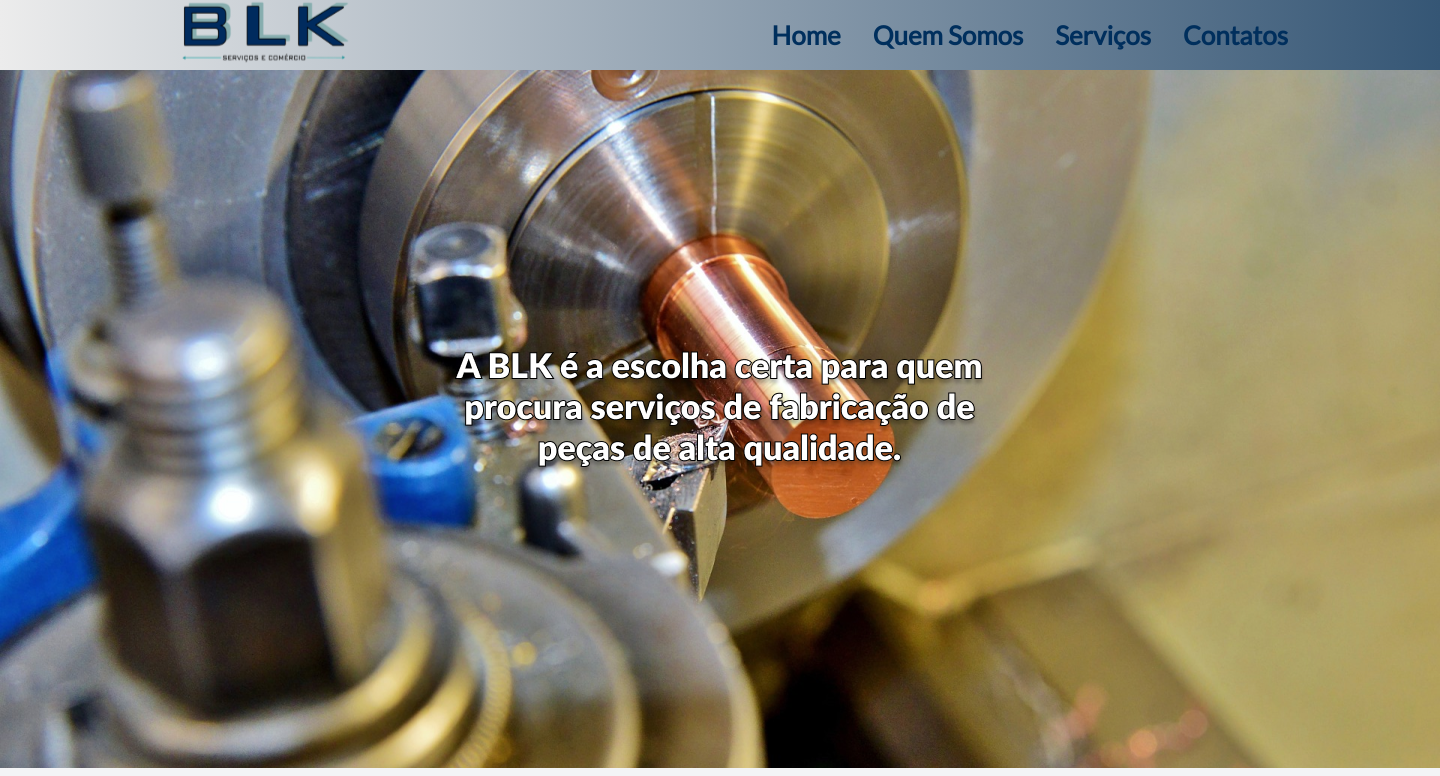
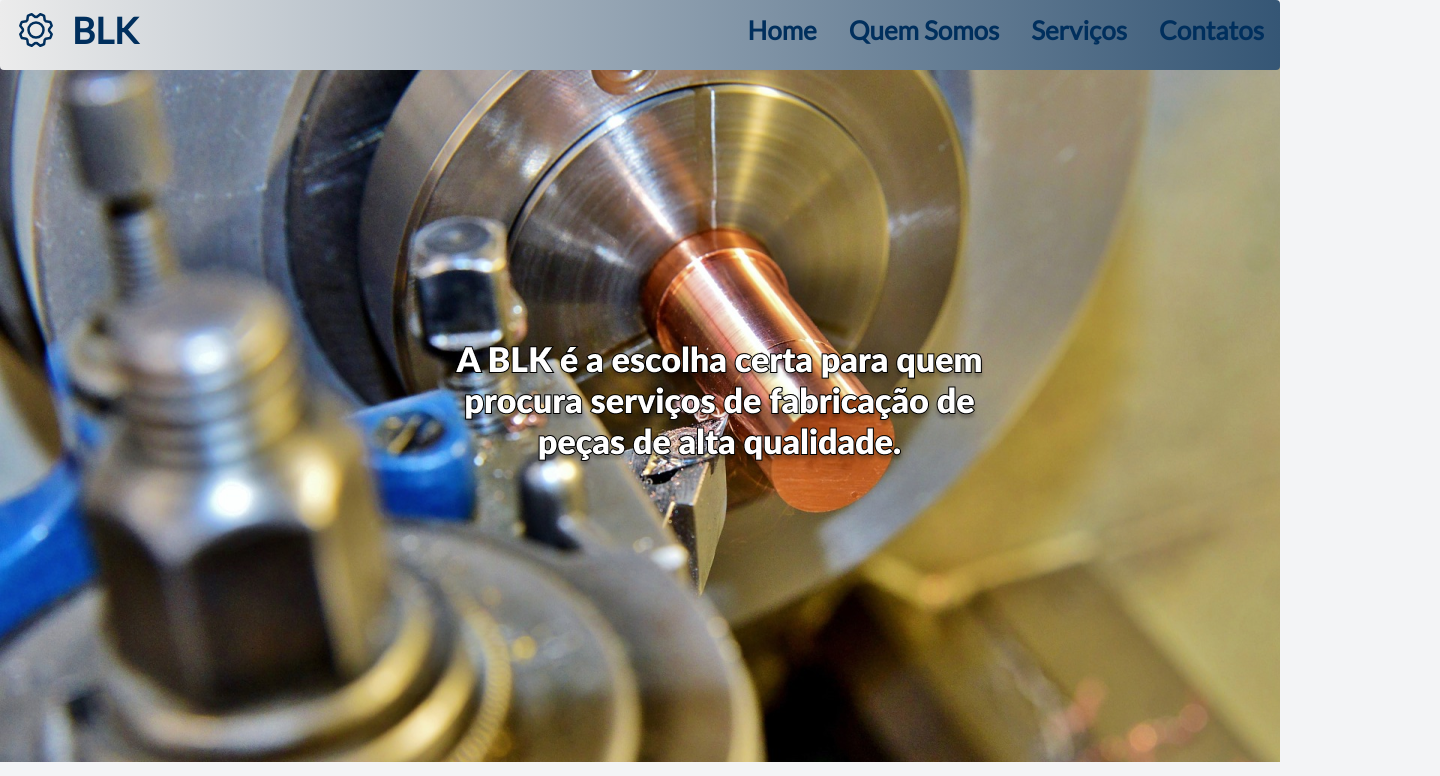
Before and after one commit to AOBarbosa/BLK-homepage, a Next.js app: page / in a window 1280 px wide. Shown: the top 776 px of the page, 1440 px wide, since content can reach past the window. Built offline with nearby package versions, Linux system fonts and the light colour scheme.

Commit message:
Editing navbar, start the responsive part

```diff
--- a/package.json
+++ b/package.json
@@ -17,6 +17,8 @@
     "autoprefixer": "10.4.14",
     "eslint": "8.47.0",
     "eslint-config-next": "13.4.13",
+    "flowbite": "^1.8.1",
+    "flowbite-react": "^0.5.0",
     "next": "13.4.13",
     "phosphor-react": "^1.4.1",
     "postcss": "8.4.27",
--- a/src/app/page.tsx
+++ b/src/app/page.tsx
@@ -2,9 +2,11 @@
 
 import { ServicesCard } from '@/components/ServicesCard'
 
+import { Navbar } from 'flowbite-react'
+
 import Image from 'next/image'
-import blkPresentation from '@/assets/Hero.png'
-import blkLogo from '@/assets/logo-bottom.svg'
+import blkLogoHeader from '@/assets/logo-header.svg'
+import blkLogoBottom from '@/assets/logo-bottom.svg'
 import manWelding from '@/assets/image-2.png'
 import item1 from '@/assets/service-1.png'
 import item2 from '@/assets/service-2.png'
@@ -14,6 +16,7 @@ import item5 from '@/assets/service-5.png'
 
 import {
   EnvelopeSimple,
+  Gear,
   InstagramLogo,
   LinkedinLogo,
   Phone,
@@ -22,16 +25,16 @@ import {
 
 export default function Home() {
   return (
-    <div className="w-auto sm:w-mobile md:w-1440">
+    <div className="">
       {/* HEADER */}
-      <div className="flex items-center px-4 md:px-36 justify-center md:justify-between w-auto sm:w-1440 h-70 bg-gradient-to-r from-blue-left-gradient to-blue-right-gradient sticky left-0 top-0 right-0 z-20">
-        <div className="sm:mb-24">
+      {/* <div className="flex items-center px-4 md:px-36 justify-center md:justify-between w-auto sm:w-1440 h-70 bg-gradient-to-r from-blue-left-gradient to-blue-right-gradient sticky left-0 top-0 right-0 z-20">
+        <div className="mb-10 sm:mb-24">
           <a href="">
-            <Image src={blkLogo} alt="BLK Home" className="w-60" />
+            <Image src={blkLogoHeader} alt="BLK Home" className="w-60" />
           </a>
         </div>
 
-        <div className="flex flex-row gap-8 font-sans font-bold text-2.5xl text-blue-850 p-2 justify-end invisible md:visible">
+        <div className="flex flex-row gap-8 font-sans font-bold text-2.5xl text-blue-850 p-2 justify-end">
           <a href="" className=" hover:text-blue-200">
             Home
           </a>
@@ -45,14 +48,63 @@ export default function Home() {
             Contatos
           </a>
         </div>
-      </div>
+      </div> */}
 
-      <main className="flex flex-col items-center">
+      {/* HEADER */}
+      <Navbar
+        fluid={true}
+        rounded={true}
+        className="bg-gradient-to-r from-blue-left-gradient to-blue-right-gradient fixed w-full h-70 z-20 top-0 left-0"
+      >
+        <Navbar.Brand href="/" className="flex gap-4  text-blue-850 ">
+          {/* <Image
+            src={blkLogoHeader}
+            alt="BLK Home"
+            className="self-center whitespace-nowrap text-3xl font-semibold"
+          /> */}
+
+          <Gear className="w-10 h-auto" />
+          <span className="font-sans self-center whitespace-nowrap text-4xl font-semibold">
+            BLK
+          </span>
+        </Navbar.Brand>
+
+        <Navbar.Toggle className="text-blue-850" />
+
+        <Navbar.Collapse className="bg-gray-50 md:bg-transparent rounded-lg text-center font-bold text-lg">
+          <Navbar.Link
+            href="/"
+            className="font-bold md:text-xl lg:text-2.5xl text-blue-850 hover:bg-blue-850 hover:text-gray-100 md:hover:text-gray-100"
+          >
+            Home
+          </Navbar.Link>
+          <Navbar.Link
+            href="#about"
+            className="font-bold md:text-xl lg:text-2.5xl text-blue-850 hover:bg-blue-850 hover:text-gray-100 md:hover:text-gray-100"
+          >
+            Quem Somos
+          </Navbar.Link>
+          <Navbar.Link
+            href="#services"
+            className="font-bold md:text-xl lg:text-2.5xl text-blue-850 hover:bg-blue-850 hover:text-gray-100 md:hover:text-gray-100"
+          >
+            Serviços
+          </Navbar.Link>
+          <Navbar.Link
+            href="#contacts"
+            className="font-bold md:text-xl lg:text-2.5xl text-blue-850 hover:bg-blue-850 hover:text-gray-100 md:hover:text-gray-100"
+          >
+            Contatos
+          </Navbar.Link>
+        </Navbar.Collapse>
+      </Navbar>
+
+      <main className="flex flex-col items-center mt-16">
         {/* PRESENTATION */}
-        <Image src={blkPresentation} alt="" />
+        <div className="bg-home bg-cover w-full h-52 sm:w-full sm:h-card lg:w-full lg:h-698" />
 
         {/* QUEM SOMOS */}
-        <div className="grid grid-cols-2 py-4 px-32 gap-4">
+        <div id="about" className="grid grid-cols-2 py-4 px-32 gap-4">
           <div className="w-96 h-80">
             <h1 className="mt-12 text-4xl underline underline-offset-8 mb-14 decoration-green-450">
               Quem Somos
@@ -73,7 +125,10 @@ export default function Home() {
         </div>
 
         {/* SERVICOS */}
-        <div className="flex flex-col items-center w-full h-services bg-gray-300">
+        <div
+          id="services"
+          className="flex flex-col items-center w-full h-services bg-gray-300"
+        >
           <h1 className="mt-12 text-4xl underline underline-offset-8 mb-14 decoration-green-450">
             Serviços
           </h1>
@@ -118,7 +173,10 @@ export default function Home() {
         </div>
 
         {/* CONTATOS */}
-        <div className="w-full h-contatos flex flex-col items-center bg-contato bg-no-repeat">
+        <div
+          id="contacts"
+          className="w-full h-contatos flex flex-col items-center bg-contato bg-no-repeat"
+        >
           <h1 className="mt-12 text-4xl text-gray-50 underline underline-offset-8 mb-14 decoration-green-450">
             Contatos
           </h1>
@@ -141,7 +199,8 @@ export default function Home() {
                   <span className="text-start font-sans italic text-base">
                     Nome
                   </span>
-                  <textarea
+                  <input
+                    type="text"
                     placeholder="Insira seu nome"
                     className="block resize-none w-full h-7 rounded bg-green-info border border-green-info text-black px-2 focus:outline-none focus:border-sky-500"
                   />
@@ -151,7 +210,8 @@ export default function Home() {
                   <span className="text-start font-sans italic text-base">
                     Sobrenome
                   </span>
-                  <textarea
+                  <input
+                    type="text"
                     placeholder="Insira seu sobrenome"
                     className="block resize-none w-full h-7 rounded bg-green-info border border-green-info text-black px-2 focus:outline-none focus:border-sky-500"
                   />
@@ -172,18 +232,20 @@ export default function Home() {
                   <span className="text-start font-sans italic text-base">
                     Telefone
                   </span>
-                  <textarea
+                  <input
+                    type="text"
                     placeholder="Insira seu telefone"
                     className="block resize-none w-full h-7 rounded bg-green-info border border-green-info text-black px-2 focus:outline-none focus:border-sky-500"
                   />
                 </label>
 
                 <label className="flex flex-col gap-2">
-                  <span className="text-start font-sans italic text-base">
+                  <span className="font-sans italic text-base">
                     Deixe-nos uma mensagem
                   </span>
                   <textarea
                     placeholder="Insira uma mensagem"
+                    rows={4}
                     className="block resize-none w-full h-44 rounded bg-green-info border border-green-info text-black px-2 focus:outline-none focus:border-sky-500"
                   />
                 </label>
@@ -198,7 +260,7 @@ export default function Home() {
             </div>
 
             {/* INFO CONTATO */}
-            <div className="w-72 h-36 flex flex-col bg-gradient-to-b from-green-350 rounded gap-4">
+            <div className="w-72 h-36 flex flex-col bg-green-350 opacity-70 rounded gap-4">
               <h1 className="text-center text-xl">Informações para contato</h1>
               <div className="flex flex-col gap-2">
                 <p className="flex gap-2">
@@ -225,7 +287,7 @@ export default function Home() {
       <div className="flex items-center w-full h-32 px-36 justify-between bg-gradient-to-r from-blue-left-gradient to-blue-right-gradient">
         <div className="self-end">
           <a href="">
-            <Image src={blkLogo} alt="BLK Home" />
+            <Image src={blkLogoBottom} alt="BLK Home" />
           </a>
         </div>
         <div className="flex flex-row gap-8 font-sans font-bold text-2.5xl text-blue-850 p-2 justify-end">
--- a/tailwind.config.ts
+++ b/tailwind.config.ts
@@ -2,6 +2,7 @@ import type { Config } from 'tailwindcss'
 
 const config: Config = {
   content: [
+    './node_modules/flowbite-react/**/*.{js,jsx,tsx}',
     './src/pages/**/*.{js,ts,jsx,tsx,mdx}',
     './src/components/**/*.{js,ts,jsx,tsx,mdx}',
     './src/app/**/*.{js,ts,jsx,tsx,mdx}',
@@ -65,9 +66,10 @@ const config: Config = {
         'gradient-conic':
           'conic-gradient(from 180deg at 50% 50%, var(--tw-gradient-stops))',
         contato: "url('/img/contato-bg.png')",
+        home: "url('/img/Hero.png')",
       },
     },
   },
-  plugins: [],
+  plugins: [require('flowbite/plugin')],
 }
 export default config
```
Also changed, not shown: public/img/Hero.png (renamed from src/assets/Hero.png), 1 other file (tests, documents, lock files or other folders).
